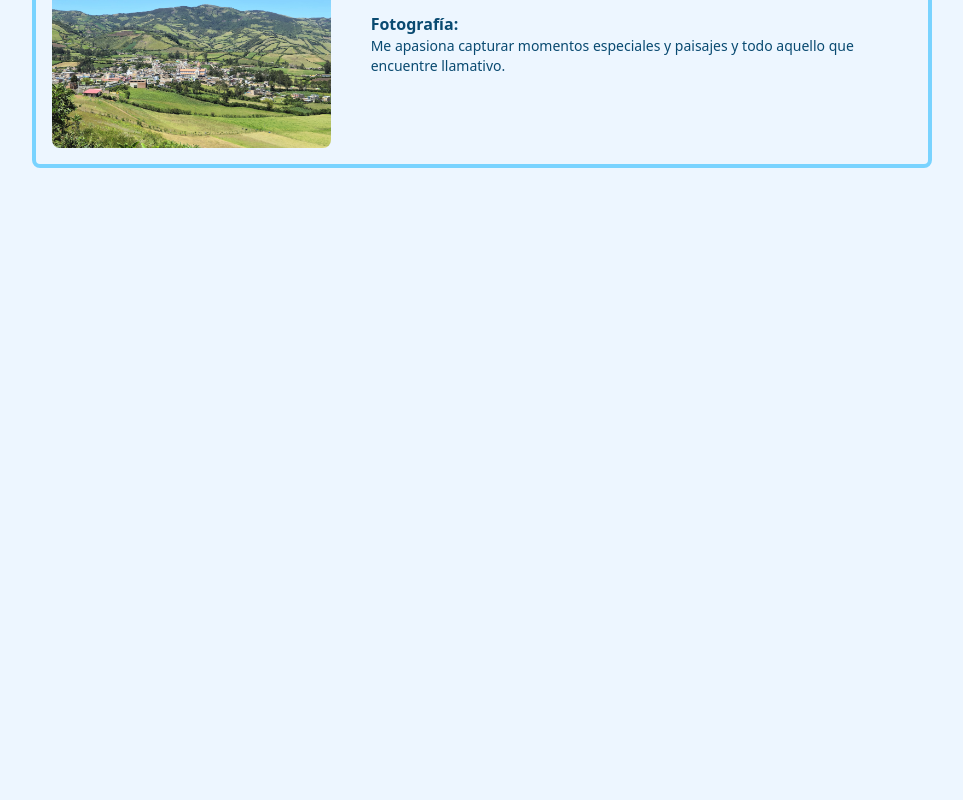
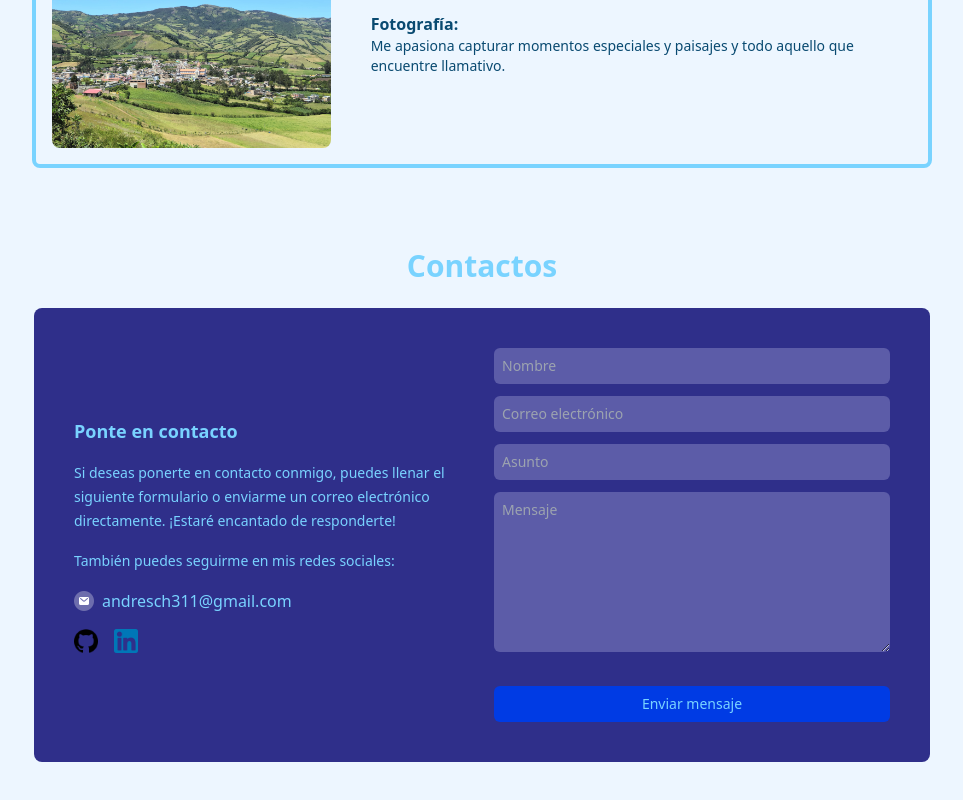
Before and after one commit to Andresch2/portfolio, a Next.js app: page / in a window 1280 px wide. Shown: the part 4272-5072 px from the top of the page, without its empty margins (158-1121 px from the left). Before the commit the page ends 4472 px from the top, so only its background shows below. Built offline with nearby package versions, Linux system fonts and the light colour scheme.

Commit message:
Agregando ContactSection

```diff
--- a/app/page.tsx
+++ b/app/page.tsx
@@ -1,5 +1,6 @@
 "use client";
 import { AboutSection } from "@/components/AboutSection";
+import { ContactSection } from "@/components/ContactSection";
 import { ExperienceSection } from "@/components/ExperienceSection";
 import { HomeSection } from "@/components/HomeSection";
 import MyInterests from "@/components/MyInterests";
@@ -38,6 +39,10 @@ export default function Home() {
           <MyInterests />
         </section>
 
+        <section className="bg-background">
+          <ContactSection />
+        </section>
+
       </main>
     </>
   );
--- /dev/null
+++ b/components/ContactSection.tsx
@@ -0,0 +1,103 @@
+import React, { useState } from 'react';
+
+export const ContactSection: React.FC = () => {
+  const [name, setName] = useState('');
+  const [email, setEmail] = useState('');
+  const [subject, setSubject] = useState('');
+  const [message, setMessage] = useState('');
+
+  const handleSubmit = (e: React.FormEvent) => {
+    e.preventDefault();
+    console.log({ name, email, subject, message });
+    setName('');
+    setEmail('');
+    setSubject('');
+    setMessage('');
+  };
+
+  return (
+    <section id="contactos" className="text-center text-light-blue py-12">
+      <h1 className="text-3xl font-semibold mb-6">Contactos</h1>
+
+      <div className="grid grid-cols-1 md:grid-cols-2 gap-6 bg-dark-blue p-10 rounded-lg max-w-4xl mx-auto">
+        <section className="flex flex-col justify-center text-left">
+          <h2 className="text-lg font-semibold mb-4">Ponte en contacto</h2>
+          <p className="text-sm mb-4 leading-6">
+            Si deseas ponerte en contacto conmigo, puedes llenar el siguiente formulario o enviarme un correo
+            electrónico directamente. ¡Estaré encantado de responderte!
+          </p>
+          <p className="text-sm mb-4 leading-6">También puedes seguirme en mis redes sociales:</p>
+          <p className="flex items-center mb-4">
+            <img
+              src="/images/email.png"
+              alt="Correo"
+              className="w-5 h-5 mr-2 "
+            />
+            andresch311@gmail.com
+          </p>
+          <section className="flex space-x-4">
+            <a href="https://github.com/Andresch2" target="_blank">
+              <img
+                src="/images/github.png"
+                alt="GitHub"
+                className="w-6 h-6  hover:opacity-80 transition-opacity"
+              />
+            </a>
+            <a href="https://www.linkedin.com/in/andr%C3%A9s-chaves-968213325/" target="_blank">
+              <img
+                src="/images/linkedin.png"
+                alt="LinkedIn"
+                className="w-6 h-6 hover:opacity-80 transition-opacity"
+              />
+            </a>
+          </section>
+        </section>
+
+        <form onSubmit={handleSubmit} className="grid grid-cols-1 gap-3 text-left">
+          <label>
+            <span className="sr-only">Nombre</span>
+            <input
+              type="text"
+              placeholder="Nombre"
+              className="w-full bg-medium-blue text-light-blue p-2 rounded-md text-sm"
+              value={name}
+              onChange={(e) => setName(e.target.value)}
+            />
+          </label>
+          <label>
+            <span className="sr-only">Correo electrónico</span>
+            <input
+              type="email"
+              placeholder="Correo electrónico"
+              className="w-full bg-medium-blue text-light-blue p-2 rounded-md text-sm"
+              value={email}
+              onChange={(e) => setEmail(e.target.value)}
+            />
+          </label>
+          <label>
+            <span className="sr-only">Asunto</span>
+            <input
+              type="text"
+              placeholder="Asunto"
+              className="w-full bg-medium-blue text-light-blue p-2 rounded-md text-sm"
+              value={subject}
+              onChange={(e) => setSubject(e.target.value)}
+            />
+          </label>
+          <label>
+            <span className="sr-only">Mensaje</span>
+            <textarea
+              placeholder="Mensaje"
+              className="w-full bg-medium-blue text-light-blue p-2 rounded-md text-sm h-40"
+              value={message}
+              onChange={(e) => setMessage(e.target.value)}
+            ></textarea>
+          </label>
+          <button type="submit" className="w-full bg-blue-primary text-light-blue p-2 rounded-md text-sm mt-4">
+            Enviar mensaje
+          </button>
+        </form>
+      </div>
+    </section>
+  );
+};
```
Also changed, not shown: components/MyInterests.tsx (indentation only).
